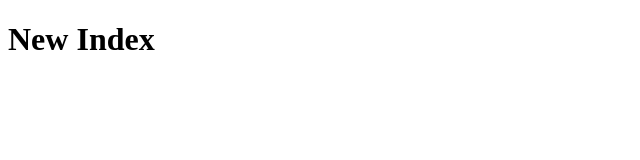
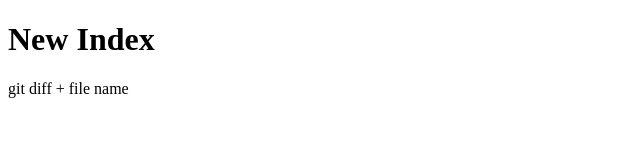
Before and after one commit to NguyenThanhTrinh275/demo-git, a plain HTML site: page newIndex.html in a window 1280 px wide. Shown: the whole page, without its empty margins (0-640 px from the left). Drawn offline with Linux system fonts and the light colour scheme.

Commit message:
So sanh giua 2 file truoc va sau khi sua

```diff
--- a/newIndex.html
+++ b/newIndex.html
@@ -7,5 +7,6 @@
     </head>
     <body>
         <h1>New Index</h1>
+        <p>git diff + file name</p>
     </body>
 </html>
```
